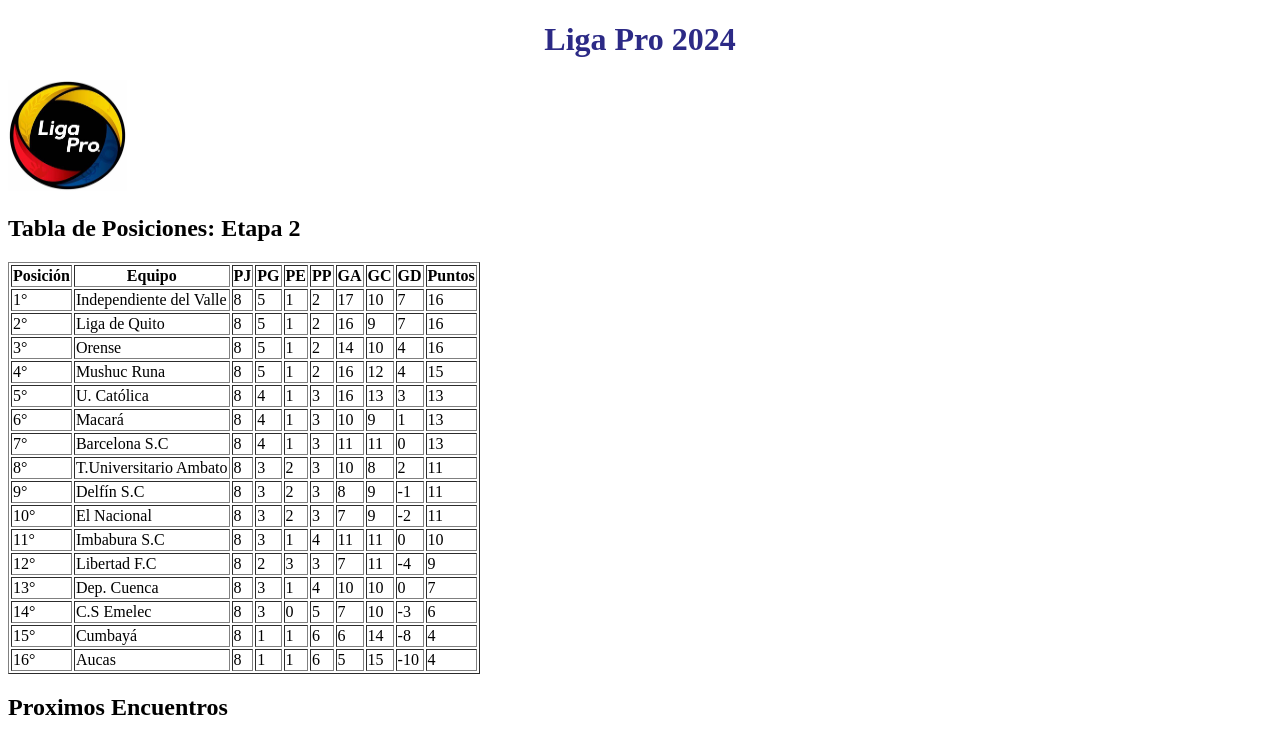
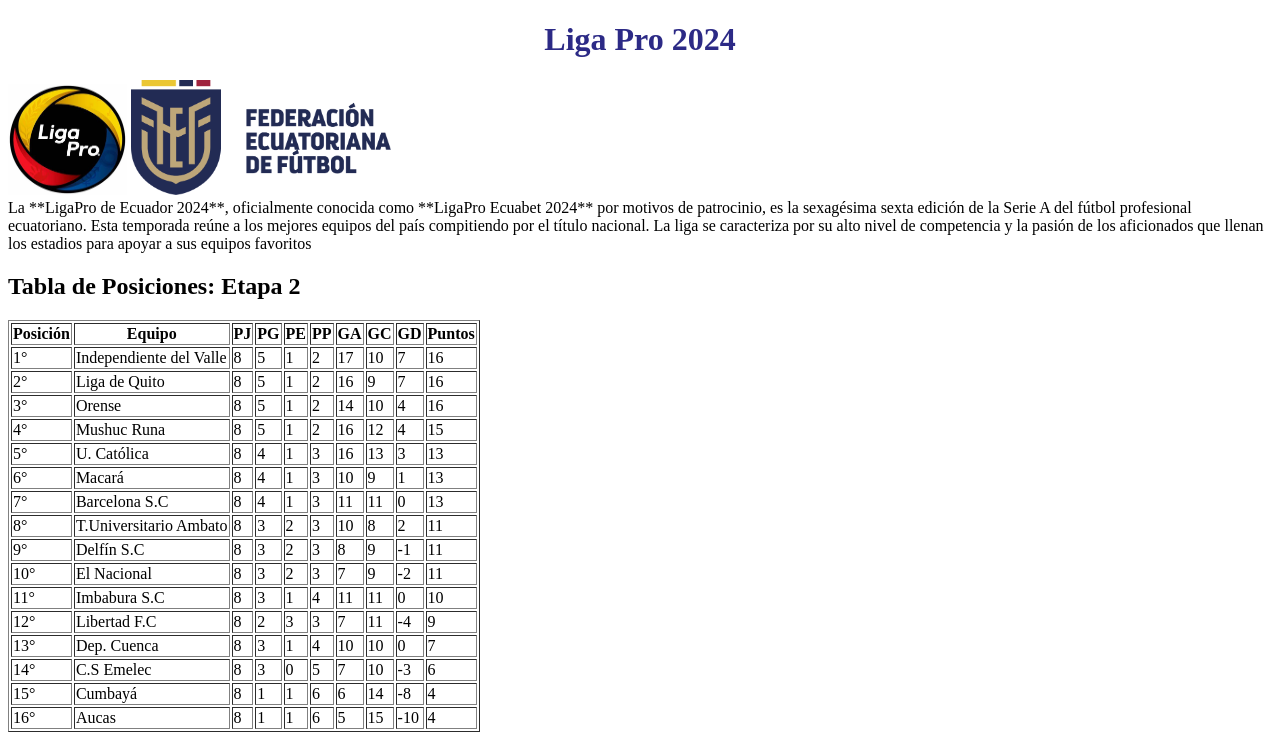
Before and after one commit to EstebanSan140106/ligapro2024, a plain HTML site: page index.html in a window 1280 px wide. Shown: the top 738 px of the page. Drawn offline with Linux system fonts and the light colour scheme.

Commit message:
Descripćión

```diff
--- a/index.html
+++ b/index.html
@@ -8,6 +8,14 @@
 <body>
     <h1 style="text-align: center; color: rgb(44, 42, 134);">Liga Pro 2024</h1>
     <img src="imagenes/OIP.jfif" alt="imágen LigaPro2024" width="119px" height="111px">
+    <img src="imagenes/logo.png" alt="imágen FEF" width="260 px" height="115px">
+
+    <article>
+        La **LigaPro de Ecuador 2024**, oficialmente conocida como **LigaPro Ecuabet 2024** por motivos de patrocinio, es la sexagésima sexta edición de la Serie A del fútbol profesional ecuatoriano. Esta temporada reúne a los mejores equipos del país compitiendo por el título nacional. La liga se caracteriza por su alto nivel de competencia y la pasión de los aficionados que llenan los estadios para apoyar a sus equipos favoritos
+
+    </article>
+
+
 <h2>Tabla de Posiciones: Etapa 2</h2>
 <thead>
     <table border="1 px">
```
Also changed, not shown: imagenes/logo.png (added).
